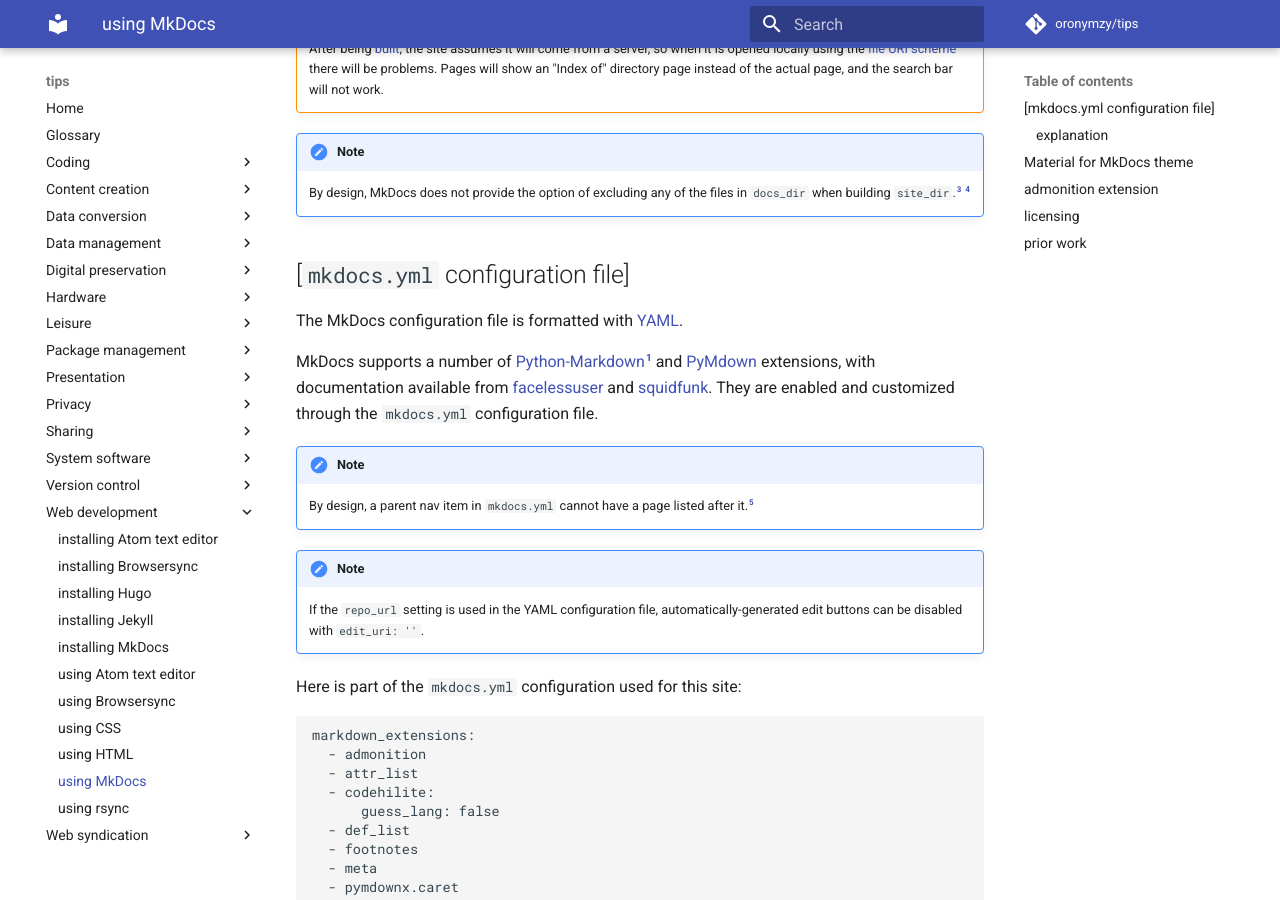
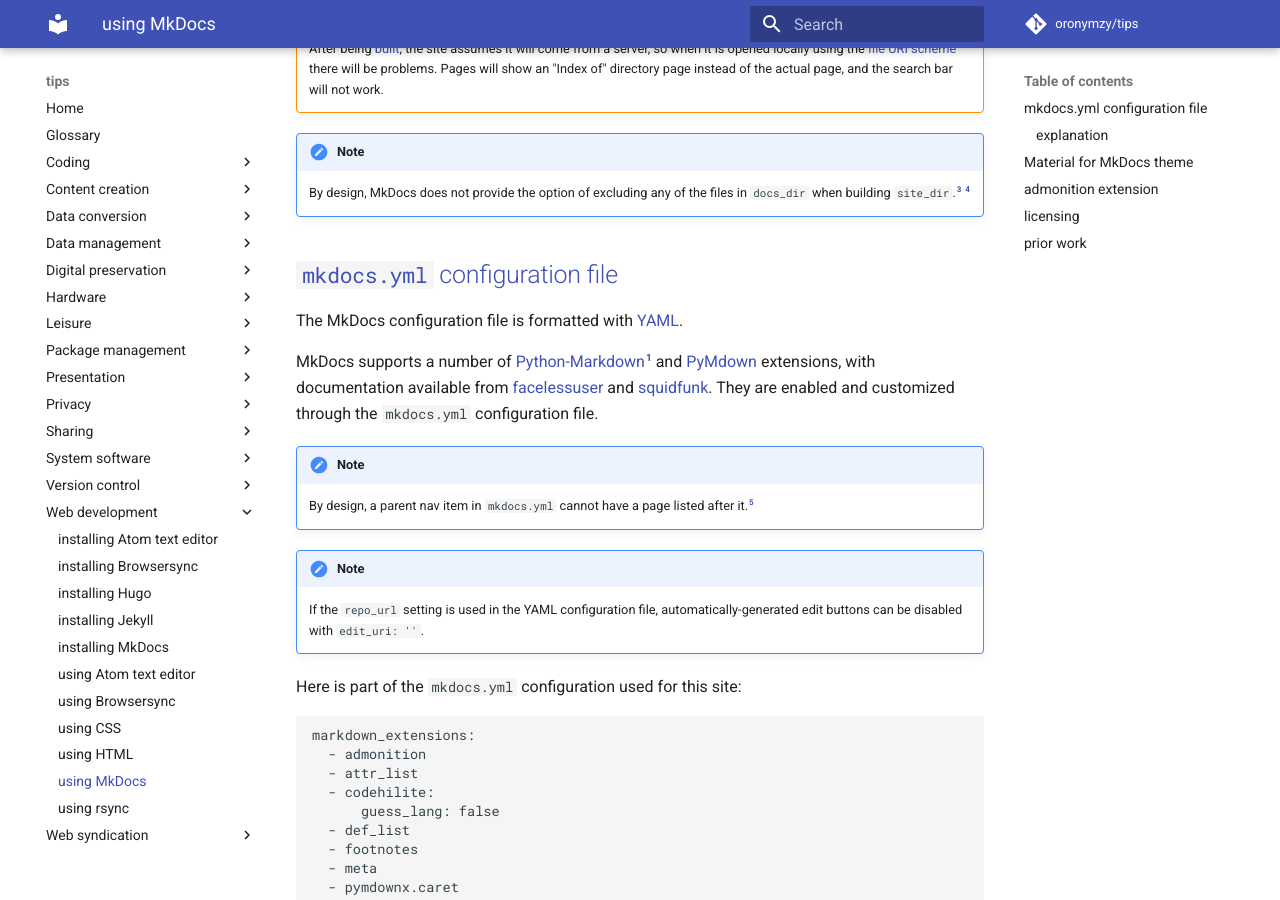
Before and after one commit to oronymzy/tips, an MkDocs documentation site: the page built from docs/usgMkDc.md, in a window 1280 px wide and 900 px high, scrolled down 304 px. Built offline with MkDocs 1.6.1 and Material for MkDocs 9.7.7, drawn with Linux system fonts in a browser that asks for light colours; comment, search, counter and statistics services are not loaded; part of the change alters nothing that is shown.

Commit message:
Fix heading hyperlink

```diff
--- a/docs/usgMkDc.md
+++ b/docs/usgMkDc.md
@@ -11,7 +11,7 @@ MkDocs uses [lunr.js](https://lunrjs.com/) as its search engine[^usgMkDc2], but
 
     By design, MkDocs does not provide the option of excluding any of the files in `docs_dir` when building `site_dir`.[^usgMkDc3] [^usgMkDc4]
 
-## [`mkdocs.yml` configuration file]
+## [`mkdocs.yml` configuration file](https://www.mkdocs.org/user-guide/configuration/)
 The MkDocs configuration file is formatted with [YAML](https://yaml.org/).
 
 MkDocs supports a number of [Python-Markdown](https://python-markdown.github.io/extensions/)[^usgMkDc1] and [PyMdown](https://facelessuser.github.io/PyMdown/) extensions, with documentation available from [facelessuser](https://facelessuser.github.io/pymdown-extensions/) and [squidfunk](https://squidfunk.github.io/mkdocs-material/extensions/pymdown/). They are enabled and customized through the `mkdocs.yml` configuration file.
@@ -158,7 +158,6 @@ Additional documentation is available for [Material for MkDocs](https://squidfun
 - The method of disabling automatically-generated edit buttons was introduced to me by [a page on the MkDocs website](https://www.mkdocs.org/user-guide/configuration/#edit_uri) and [the Getting started page on the Material for MkDocs website](https://squidfunk.github.io/mkdocs-material/getting-started/#adding-a-source-repository).
 - The possibility of using an additional stylesheet to change the appearance of MkDocs was introduced to me by [a comment on GitHub by squidfunk](https://github.com/squidfunk/mkdocs-material/issues/466#issuecomment-330044473).
 
-[`mkdocs.yml` configuration file]: https://www.mkdocs.org/user-guide/configuration/
 [admonition extension]: https://squidfunk.github.io/mkdocs-material/extensions/admonition/
 [Material for MkDocs]: https://squidfunk.github.io/mkdocs-material/
 [MkDocs]: https://www.mkdocs.org/
```
